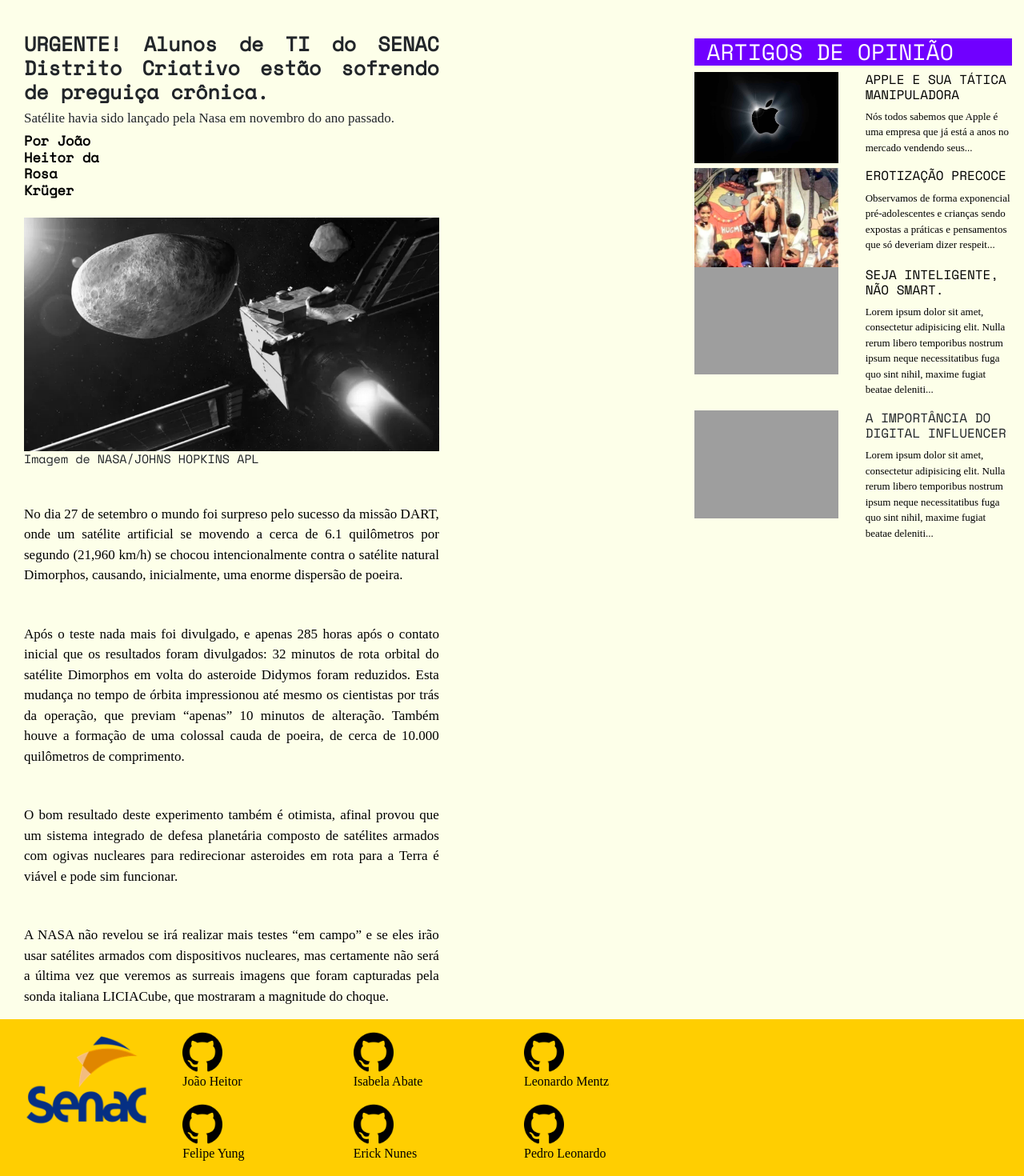
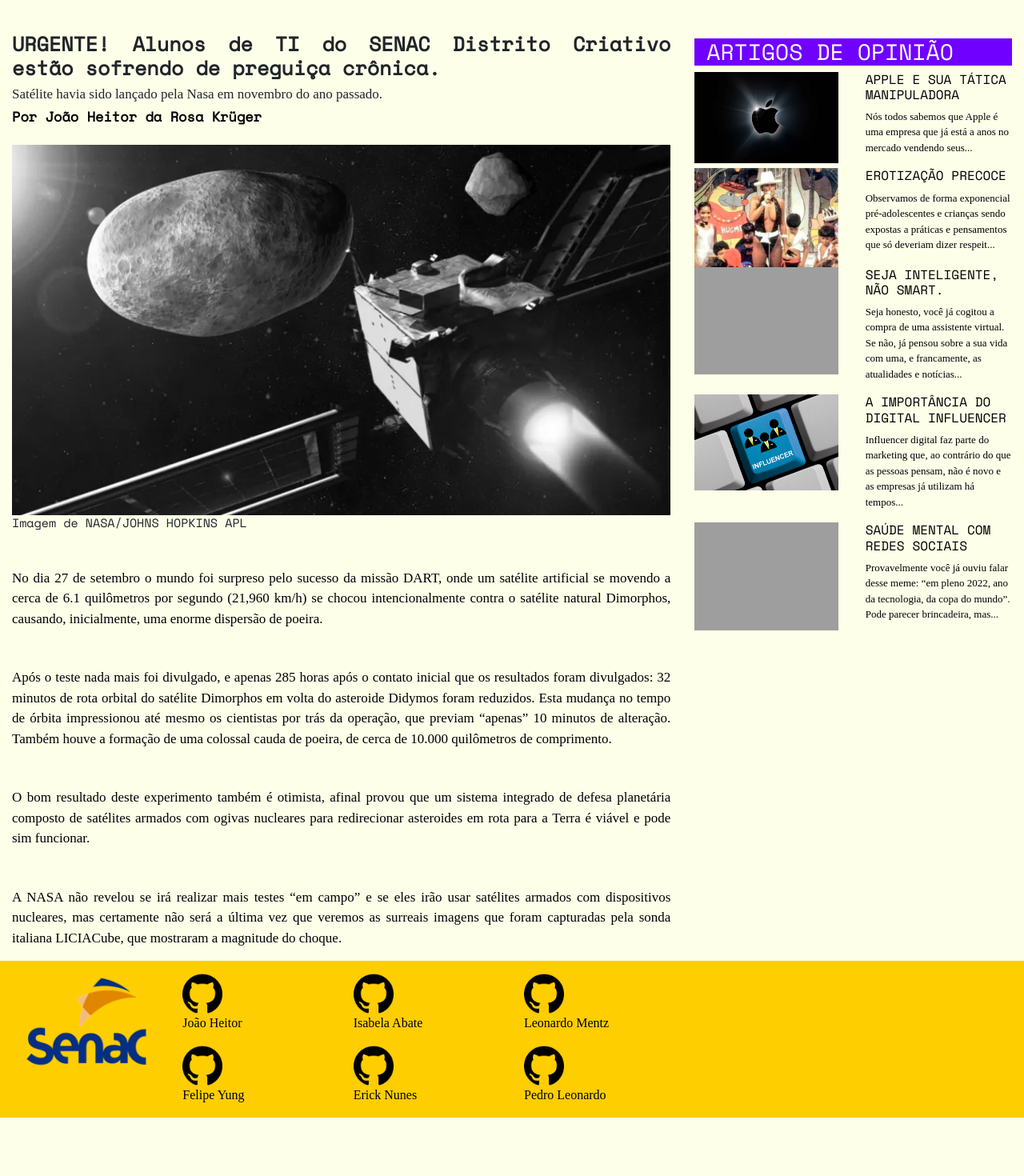
Before and after one commit to senacrs-emti/2022-1T-jornal-G4, a PHP site: the page made by Satélite-DART-altera-órbita.php in a window 1280 px wide. Shown: the part 128-1598 px from the top of the page at 80% size. After the commit the page ends 1525 px from the top, so only its background shows below. Run offline with PHP 8.4, Linux system fonts and the light colour scheme; a map, chart or similar area stays blank; some libraries are stand-ins or nearby versions; some web fonts are replaced; grey boxes are pictures that could not be loaded.

Commit message:
Colocando todos os artigos

```diff
--- a/Satélite-DART-altera-órbita.php
+++ b/Satélite-DART-altera-órbita.php
@@ -5,15 +5,15 @@
 ?>
 <main class="col-lg-8 col-12">
 
-    <h1 class="titulo-noticia col-lg-8 col-sm-12">URGENTE! Alunos de TI do SENAC Distrito Criativo estão sofrendo de preguiça crônica.<h1>
-    <h2 class="subtitulo-noticia col-lg-8 col-sm-12">Satélite havia sido lançado pela Nasa em novembro do ano passado.</h2>
-    <h4 class="autor-noticia col-lg-2 col-sm-2">Por João Heitor da Rosa Krüger</h4>
-    <img src="./assets/img/noticia-j.jpg" class="imagem-noticia col-lg-8">
-    <h3 class="legenda-imagem-noticia col-lg-8 col-sm-12">Imagem de NASA/JOHNS HOPKINS APL</h3>
-    <p class="texto-noticia col-lg-8 col-sm-12">No dia 27 de setembro o mundo foi surpreso pelo sucesso da missão DART, onde um satélite artificial se movendo a cerca de 6.1 quilômetros por segundo (21,960 km/h) se chocou intencionalmente contra o satélite natural Dimorphos, causando, inicialmente, uma enorme dispersão de poeira.</p>
-    <p class="texto-noticia col-lg-8 col-sm-12">Após o teste nada mais foi divulgado, e apenas 285 horas após o contato inicial que os resultados foram divulgados: 32 minutos de rota orbital do satélite Dimorphos em volta do asteroide Didymos foram reduzidos. Esta mudança no tempo de órbita impressionou até mesmo os cientistas por trás da operação, que previam “apenas” 10 minutos de alteração. Também houve a formação de uma colossal cauda de poeira, de cerca de 10.000 quilômetros de comprimento. </p>
-    <p class="texto-noticia col-lg-8 col-sm-12">O bom resultado deste experimento também é otimista, afinal provou que um sistema integrado de defesa planetária composto de satélites armados com ogivas nucleares para redirecionar asteroides em rota para a Terra é viável e pode sim funcionar.</p>
-    <p class="texto-noticia col-lg-8 col-sm-12">A NASA não revelou se irá realizar mais testes “em campo” e se eles irão usar satélites armados com dispositivos nucleares, mas certamente não será a última vez que veremos as surreais imagens que foram capturadas pela sonda italiana LICIACube, que mostraram a magnitude do choque. </p>
+    <h1 class="titulo-noticia">URGENTE! Alunos de TI do SENAC Distrito Criativo estão sofrendo de preguiça crônica.<h1>
+    <h2 class="subtitulo-noticia">Satélite havia sido lançado pela Nasa em novembro do ano passado.</h2>
+    <h4 class="autor-noticia">Por João Heitor da Rosa Krüger</h4>
+    <img src="./assets/img/noticia-j.jpg" class="imagem-noticia">
+    <h3 class="legenda-imagem-noticia">Imagem de NASA/JOHNS HOPKINS APL</h3>
+    <p class="texto-noticia">No dia 27 de setembro o mundo foi surpreso pelo sucesso da missão DART, onde um satélite artificial se movendo a cerca de 6.1 quilômetros por segundo (21,960 km/h) se chocou intencionalmente contra o satélite natural Dimorphos, causando, inicialmente, uma enorme dispersão de poeira.</p>
+    <p class="texto-noticia">Após o teste nada mais foi divulgado, e apenas 285 horas após o contato inicial que os resultados foram divulgados: 32 minutos de rota orbital do satélite Dimorphos em volta do asteroide Didymos foram reduzidos. Esta mudança no tempo de órbita impressionou até mesmo os cientistas por trás da operação, que previam “apenas” 10 minutos de alteração. Também houve a formação de uma colossal cauda de poeira, de cerca de 10.000 quilômetros de comprimento. </p>
+    <p class="texto-noticia">O bom resultado deste experimento também é otimista, afinal provou que um sistema integrado de defesa planetária composto de satélites armados com ogivas nucleares para redirecionar asteroides em rota para a Terra é viável e pode sim funcionar.</p>
+    <p class="texto-noticia">A NASA não revelou se irá realizar mais testes “em campo” e se eles irão usar satélites armados com dispositivos nucleares, mas certamente não será a última vez que veremos as surreais imagens que foram capturadas pela sonda italiana LICIACube, que mostraram a magnitude do choque. </p>
 </main>
 <?php
 //include do aside
--- a/cronica-felipe.php
+++ b/cronica-felipe.php
@@ -6,11 +6,11 @@
 <main class="col-8">
 
 
-<h1 class="titulo-noticia col-lg-8 col-sm-12  mt-5">Estudar <h1>
+<h1 class="titulo-noticia col-lg-8 col-sm-12  mt-5">Entender os outros <h1>
 <h4 class="autor-noticia col-lg-12 col-sm-12">Por Felipe Martins Yung</h4>
 
 <p class="texto-cronica col-lg-8 col-sm-12">
-Todo dia tem que estudar, pois sabe que é necessário, mas não tem à vontade e motivação pra repetir todo dia. Sabe que vai se dar bem quando estuda, mas não tem vontade de fazer. Pensa na vida com um jogo e estuda pra evoluir, assim já não fica preso sem vontade de fugir.
+Tenho amigos que parece que nunca saíram de casa, nunca viram como é perigoso nas ruas, sempre brincando em algumas horas indevidas, sempre tenho que chamar atenção deles quando eles vem na minha casa ou quando vamos jogar bola no parque, esses amigos são os que eu menos entendendo como funciona, sempre acho um jeito de entender o raciocínio dos outros, mas eles são diferentes, tem um pouco de mim neles por eu ficar falando tanto com eles, mas tem uma parte que eu ainda não entendi sobre eles, as pessoas mudam, mesmo em um curto período de tempo. Ainda não entendi eles, mas acho que não da pra entender sempre os outros.
 </p>
 </main>
 <?php
--- a/cronicas.php
+++ b/cronicas.php
@@ -14,7 +14,7 @@
 </div>
 <div class="cronica-div">
 <a href="cronica-felipe.php">
-<h1 class="titulo-noticia col-lg-8 col-sm-12  mt-5">Estudar  <h1>
+<h1 class="titulo-noticia col-lg-8 col-sm-12  mt-5">Entender os outros<h1>
 <h4 class="autor-noticia col-lg-12 col-sm-12">Por Felipe Martins Yung</h4>
 </a>
 </div>
--- a/documentos/Notícia F.txt
+++ b/documentos/Notícia F.txt
@@ -1,10 +1,6 @@
 A MAIOR CÂMERA DIGITAL DO MUNDO QUE CAPTA ATÉ POEIRA LUNAR
 
 A maior câmera do mundo do observatório de Vera C. Rubin, na Cordilheira dos Andes, é tão potente que capta poeira lunar.
-
-
-
-
 
 LSST ou Legacy Survey of Space and Time é a maior câmera do mundo sendo desenvolvida pelo SLAC (Centro de Aceleração Linear de Stanford), atualmente a câmera não está totalmente completa a previsão é de ficar pronta em maio de 2023 e irá ao observatório de Vera C. Rubin, na Cordilheira dos Andes, em 2024, para tirar suas primeiras fotos, atualmente ela está em São Francisco na California.
 
--- a/includes/_aside.php
+++ b/includes/_aside.php
@@ -12,11 +12,15 @@
         </div>
         <div class="row">
             <div class="col-6"><a href="artigo-smart.php"><img src="https://cdn.create.vista.com/api/media/small/191578550/stock-photo-cropped-shot-robot-businessman-doing" class="img-news" alt=""></a></div>
-            <div class="col-6"><a href="artigo-smart.php"><h2>SEJA INTELIGENTE, NÃO SMART. </h5><p class="texto-aside">Lorem ipsum dolor sit amet, consectetur adipisicing elit. Nulla rerum libero temporibus nostrum ipsum neque necessitatibus fuga quo sint nihil, maxime fugiat beatae deleniti...</p></a></div>
+            <div class="col-6"><a href="artigo-smart.php"><h2>SEJA INTELIGENTE, NÃO SMART. </h5><p class="texto-aside">Seja honesto, você já cogitou a compra de uma assistente virtual. Se não, já pensou sobre a sua vida com uma, e francamente, as atualidades e notícias...</p></a></div>
         </div>
         <div class="row">
-            <div class="col-6"><img src="https://cdn.create.vista.com/api/media/small/191578550/stock-photo-cropped-shot-robot-businessman-doing" class="img-news" alt=""></div>
-            <div class="col-6"><h2>A IMPORTÂNCIA DO DIGITAL INFLUENCER</h5><p class="texto-aside">Lorem ipsum dolor sit amet, consectetur adipisicing elit. Nulla rerum libero temporibus nostrum ipsum neque necessitatibus fuga quo sint nihil, maxime fugiat beatae deleniti...</p></div>
+            <div class="col-6"><a href="artigo-influencer.php"><img src="./assets/img/influencer.png" class="img-news" alt=""></a></div>
+            <div class="col-6"><a href="artigo-influencer.php"><h2>A IMPORTÂNCIA DO DIGITAL INFLUENCER</h5><p class="texto-aside">Influencer digital faz parte do marketing que, ao contrário do que as pessoas pensam, não é novo e as empresas já utilizam há tempos...</p></a></div>
+        </div>
+        <div class="row">
+            <div class="col-6"><a href="artigo-saude-mental.php"><img src="https://cdn.create.vista.com/api/media/small/191578550/stock-photo-cropped-shot-robot-businessman-doing" class="img-news" alt=""></a></div>
+            <div class="col-6"><a href="artigo-saude-mental.php"><h2>SAÚDE MENTAL COM REDES SOCIAIS</h5><p class="texto-aside">Provavelmente você já ouviu falar desse meme: “em pleno 2022, ano da tecnologia, da copa do mundo”. Pode parecer brincadeira, mas...</p></a></div>
         </div>
 </section>
 </aside>
```
Also changed, not shown: Tecnologia-agropecuária-veio-para-ficar.php (+10 -10 lines), artigo-influencer.php (added, +27 -0 lines), artigo-influencia.php (deleted, +0 -27 lines), artigo-saude-mental.php (added, +29 -0 lines), documentos/Crônica F.txt (+2 -6 lines), assets/img/influencer.png (added).
